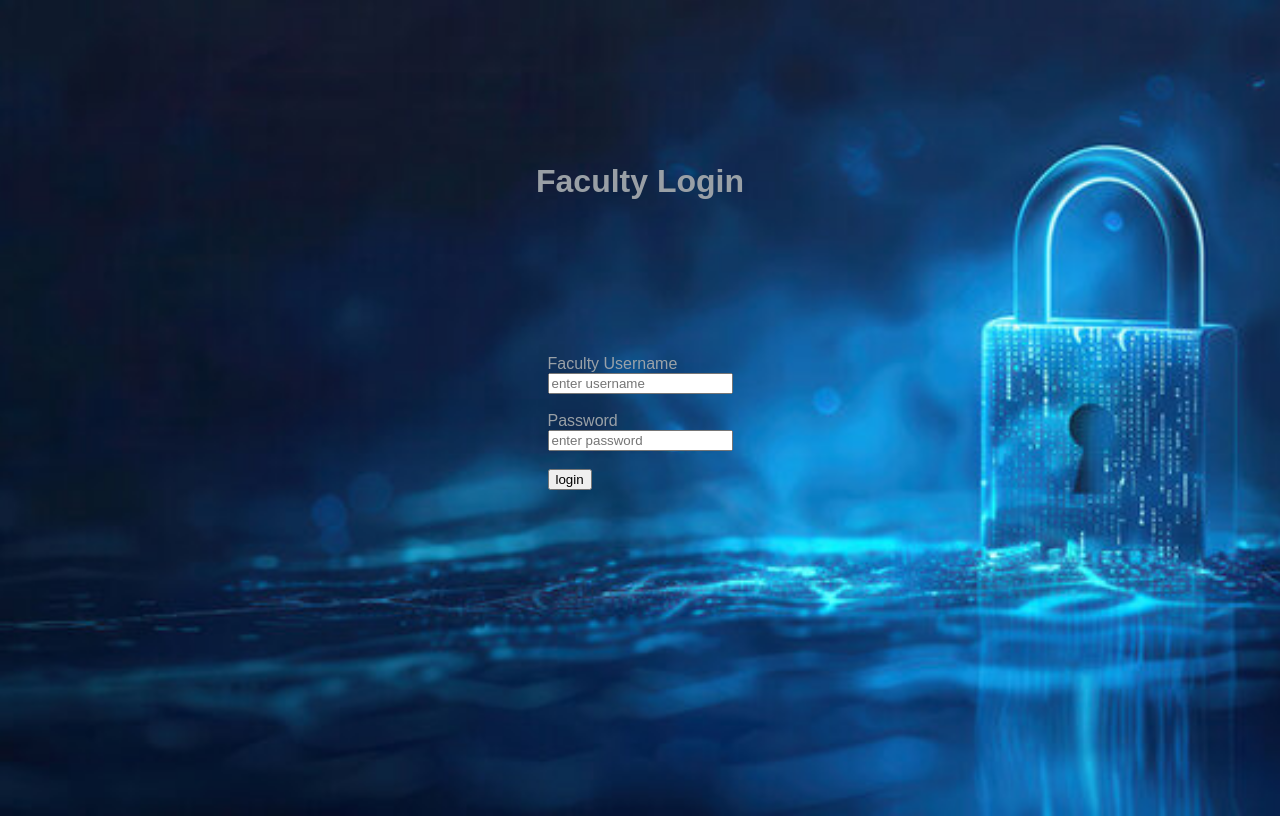
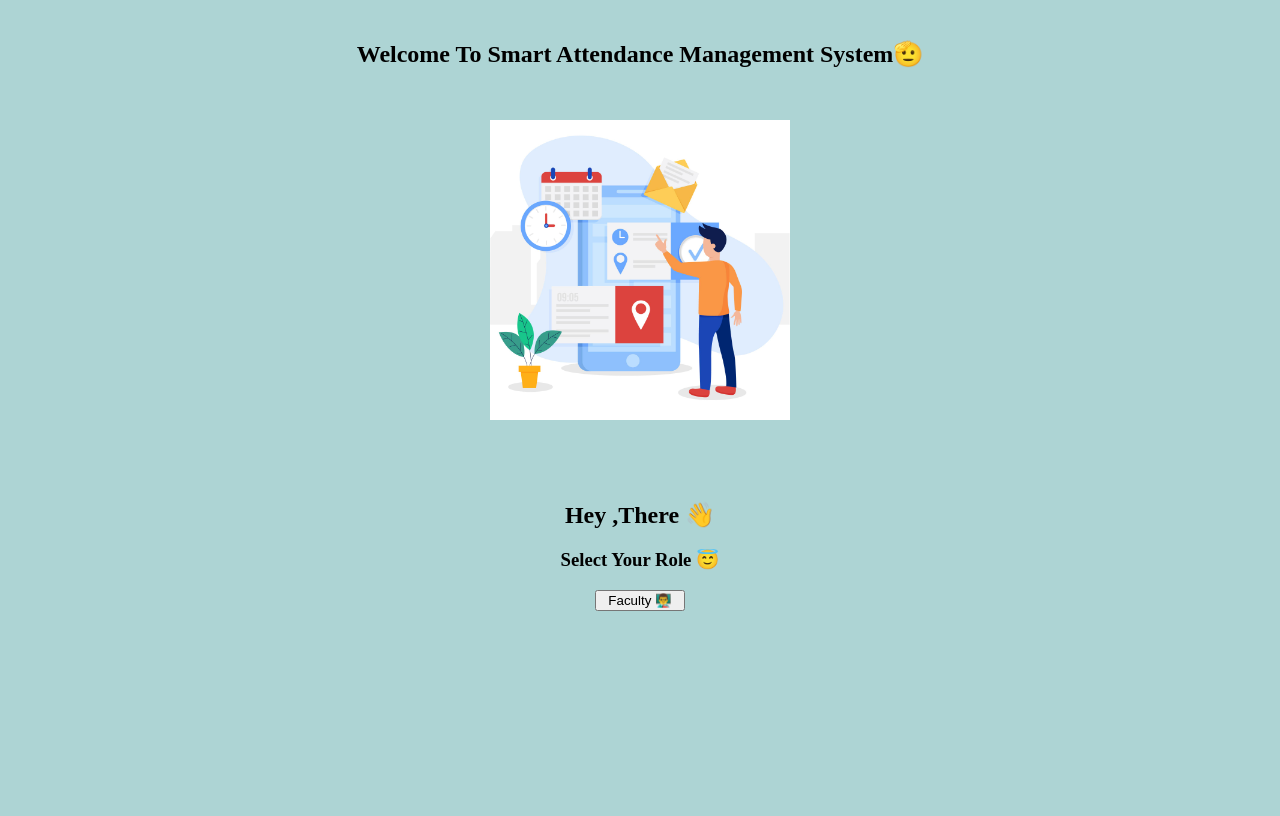
Before and after one commit to Sohitpatel259/Attendance_Management_OpenCV, a Flask app: page / in a window 1280 px wide. After the commit the page ends 611 px from the top, so only its background shows below. Run offline with Flask 3, Linux system fonts and the light colour scheme.

Commit message:
adding base.html

```diff
--- a/app.py
+++ b/app.py
@@ -176,6 +176,11 @@ def generate_frames():
         if counter != 0:
             if counter == 1:
                 studentinfo = db.reference(f'Students/{id}').get()
+                # blob = bucket.get_blob(f'Images/{id}.png')
+                # array = np.frombuffer(blob.download_as_string(), np.uint8)
+                # imgStudent = cv2.imdecode(array, cv2.COLOR_BGR2RGB)
+
+                # what time should we choose to update another attendance record?
 
                 datetimeobject = datetime.strptime(studentinfo['last_attendance'], "%Y-%m-%d %H:%M:%S")
                 secondsElapsed = (datetime.now() - datetimeobject).total_seconds()
@@ -526,7 +531,7 @@ def submit():
 def logout():
     return render_template("login.html")
 
-@app.route('/')
+@app.route('/index_log')
 def index_log():
     return render_template('index_login.html')
 
@@ -539,7 +544,7 @@ def submit_l():
     #     return render_template("welcome.html",name = username)
 
     validuser={
-        'admin': '123',
+        'faculty': '123',
         'preetiRai': 'preeti123',
         'sohit': 'Patel'
     }
@@ -549,7 +554,9 @@ def submit_l():
     else:
         return render_template("index_log_fail.html")
 
-
+@app.route("/")
+def base_log():
+    return render_template("base.html")
 
 
 if __name__ == "__main__":
--- /dev/null
+++ b/templates/base.html
@@ -0,0 +1,26 @@
+<!DOCTYPE html>
+<html lang="en">
+<head>
+    <meta charset="UTF-8">
+    <meta name="viewport" content="width=device-width, initial-scale=1.0">
+    <title>Smart Attendance</title>
+</head>
+<body style="background-color: rgba(144, 197, 197, 0.737);">
+
+    <div class="nev" style="margin: 10px;padding: 10px ;text-align: center;">
+        <nav>
+        <H1>Welcome To Smart Attendance Management System🫡</H1>
+    </nav>
+    </div>
+    <div class="img" style="justify-content:center;display: flex;padding: 1%;">
+        <img style="height: 300px;width:300px;" src= "{{ url_for('static', filename='img/base_login.jpg') }}" alt="img">
+    </div>
+
+
+    <div class="container"style="margin: 10px;padding: 3% ;text-align: center;">
+        <h2>Hey ,There 👋</h2>
+        <h3>Select Your Role 😇</h3>
+        <button style="width: 90px;"><a href="{{ url_for('index_log') }}" style="width: 90px;text-decoration: none;color: black; ">Faculty 👨‍🏫</a></button>
+        </div>
+</body>
+</html>
--- a/templates/index_log_fail.html
+++ b/templates/index_log_fail.html
@@ -27,7 +27,7 @@
     </style>
     <h1 >Invalid Credentials! </h1>
     <h2>Please Enter Valid UserId and Password</h2>
-    <button style="color: black;  width: 80px;text-align: center;padding: 10px; margin:10px;background-color: rgba(255, 0, 0, 0.642);" ><a href="{{ url_for('index_log') }}" style="color: black;">Try Again</a></button>
+    <button style="color: black;  width: 80px;text-align: center;padding: 10px; margin:10px;background-color: rgba(255, 0, 0, 0.642);" ><a href="{{ url_for('index_log') }}" style="color: black;text-decoration: none;">Try Again</a></button>
 
 </body>
 </html>
--- a/templates/login_failed.html
+++ b/templates/login_failed.html
@@ -27,7 +27,7 @@
     </style>
     <h1 >Invalid Credentials! </h1>
     <h2>Please Enter Valid UserId and Password</h2>
-    <button style="color: black;  width: 80px;text-align: center;padding: 10px; margin:10px;background-color: rgba(255, 0, 0, 0.642);" ><a href="{{ url_for('login') }}" style="color: black;">Try Again</a></button>
+    <button style="color: black;  width: 80px;text-align: center;padding: 10px; margin:10px;background-color: rgba(255, 0, 0, 0.642);" ><a href="{{ url_for('login') }}" style="color: black;text-decoration: none;">Try Again</a></button>
 
 </body>
 </html>
--- a/templates/upload_data.html
+++ b/templates/upload_data.html
@@ -27,7 +27,7 @@
         label, input, button { display:block; width:100%; }
         input, button { padding:8px; margin-top:8px; }
     </style>
-    <button style="color: black;  width: 80px;text-align: center;padding: 10px; margin:10px;background-color: rgba(255, 0, 0, 0.642);" ><a href="{{ url_for('login') }}" style="color: black;">Logout</a></button>
+    <button style="color: black;  width: 80px;text-align: center;padding: 10px; margin:10px;background-color: rgba(255, 0, 0, 0.642);" ><a href="{{ url_for('login') }}" style="color: black;text-decoration: none;">Logout</a></button>
     <div class="content">
     <h1 style="text-align: center;">Upload Data</h1>
 
```
Also changed, not shown: templates/index.html (+4 -4 lines), try.html (added, +27 -0 lines), static/img/base_login.jpg (added).
